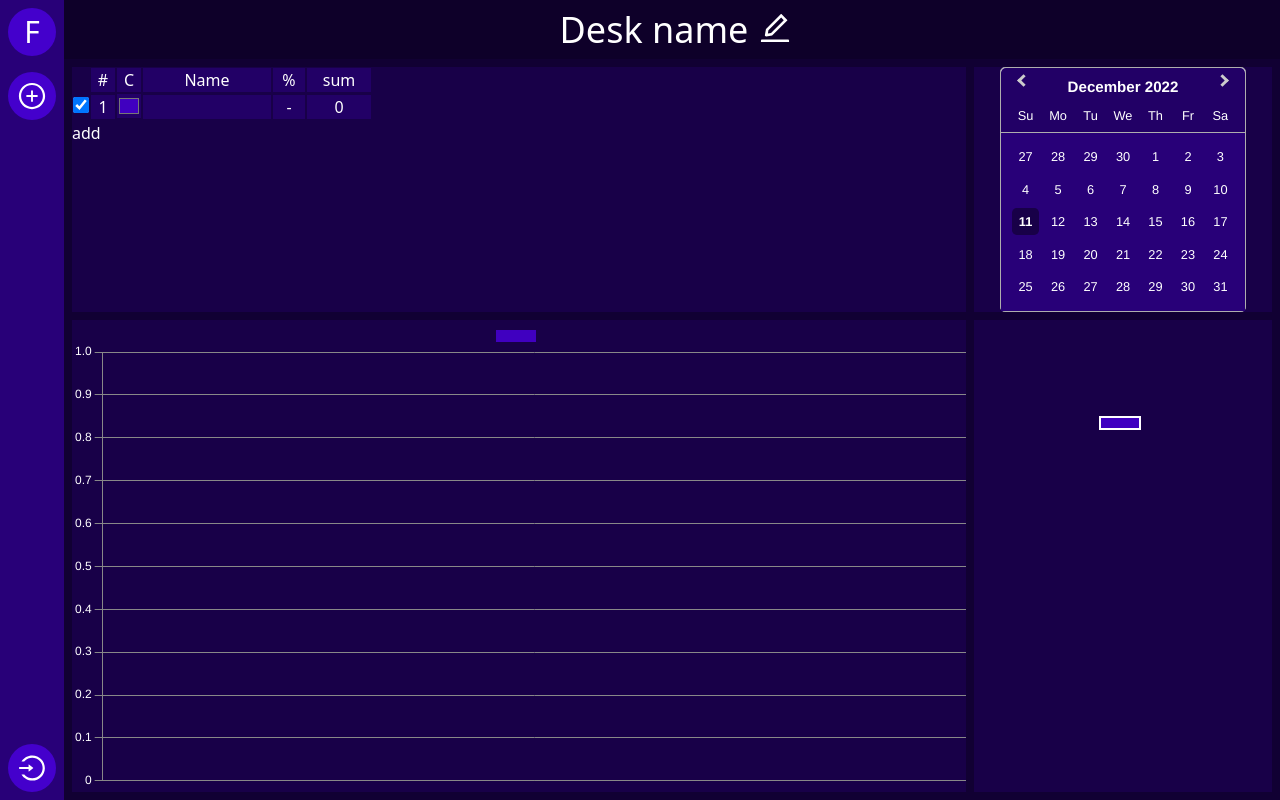
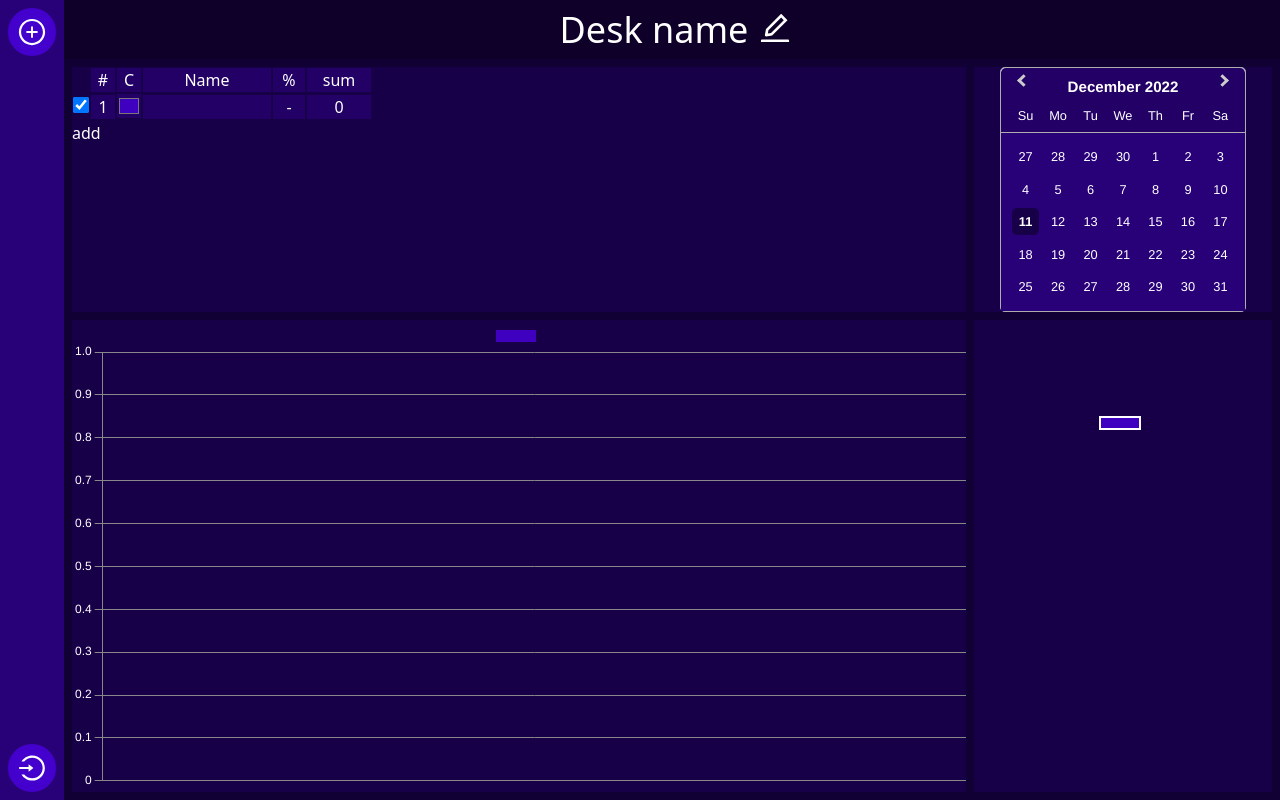
Before and after one commit to Slantl/chart-desk, a React (Vite) app: page / in a window 1280 px wide. Built offline with nearby package versions, Linux system fonts and the light colour scheme.

Commit message:
prerefactor

```diff
--- a/src/components/SideBar.tsx
+++ b/src/components/SideBar.tsx
@@ -7,34 +7,22 @@ export const SideBar: FC = () => {
         if (navRef.current === null) return
         let nc = navRef.current
         let temp = nc.classList.toString().split(" ")
-        if (nc.classList.contains("bg-transparent")) {
-            temp[0] = "bg-primary2"
-            for (let i in nc.children) {
-                if (i === "length") break
-                if (nc.children[i].classList.contains("md:hidden")) continue
-                let v = nc.children[i].classList.toString().split(" ")
-                v[0] = "flex"
-                nc.children[i].className = v.join(" ")
-            }
+        if (nc.classList.contains("-translate-x-16")) {
+            temp[0] = "translate-x-0"
             nc.className = temp.join(" ")
         } else {
-            temp[0] = "bg-transparent"
-            for (let i in nc.children) {
-                if (i === "length") break
-                if (nc.children[i].classList.contains("md:hidden")) continue
-                let v = nc.children[i].classList.toString().split(" ")
-                v[0] = "hidden"
-                nc.children[i].className = v.join(" ")
-            }
+            temp[0] = "-translate-x-16"
             nc.className = temp.join(" ")
         }
     }
     return (
-        <nav ref={navRef} className="bg-transparent flex flex-col md:bg-primary2 w-16 fixed h-screen md:h-screen z-10 transition-transform items-center">
-            <div className="fixed sideIcon md:hidden" onClick={side}><AiOutlineMenu /></div>
-            <div className="hidden sideIcon font-normal text-3xl md:flex">F</div>
-            <div className="hidden sideIcon md:flex"><AiOutlinePlusCircle /></div>
-            <div className="hidden mt-auto sideIcon md:flex"><AiOutlineLogin /></div>
+        <>
+        <div className="fixed sideIcon md:hidden z-20" onClick={side}><AiOutlineMenu /></div>
+        <nav ref={navRef} className="-translate-x-16 flex flex-col bg-primary2 w-16 fixed h-screen md:translate-x-0 md:h-screen z-10 transition-transform items-center">
+            <div className="h-12 m-2 md:hidden"></div>
+            <div className="sideIcon md:flex"><AiOutlinePlusCircle /></div>
+            <div className="mt-auto sideIcon md:flex"><AiOutlineLogin /></div>
         </nav>
+        </>
     )
 }
```
